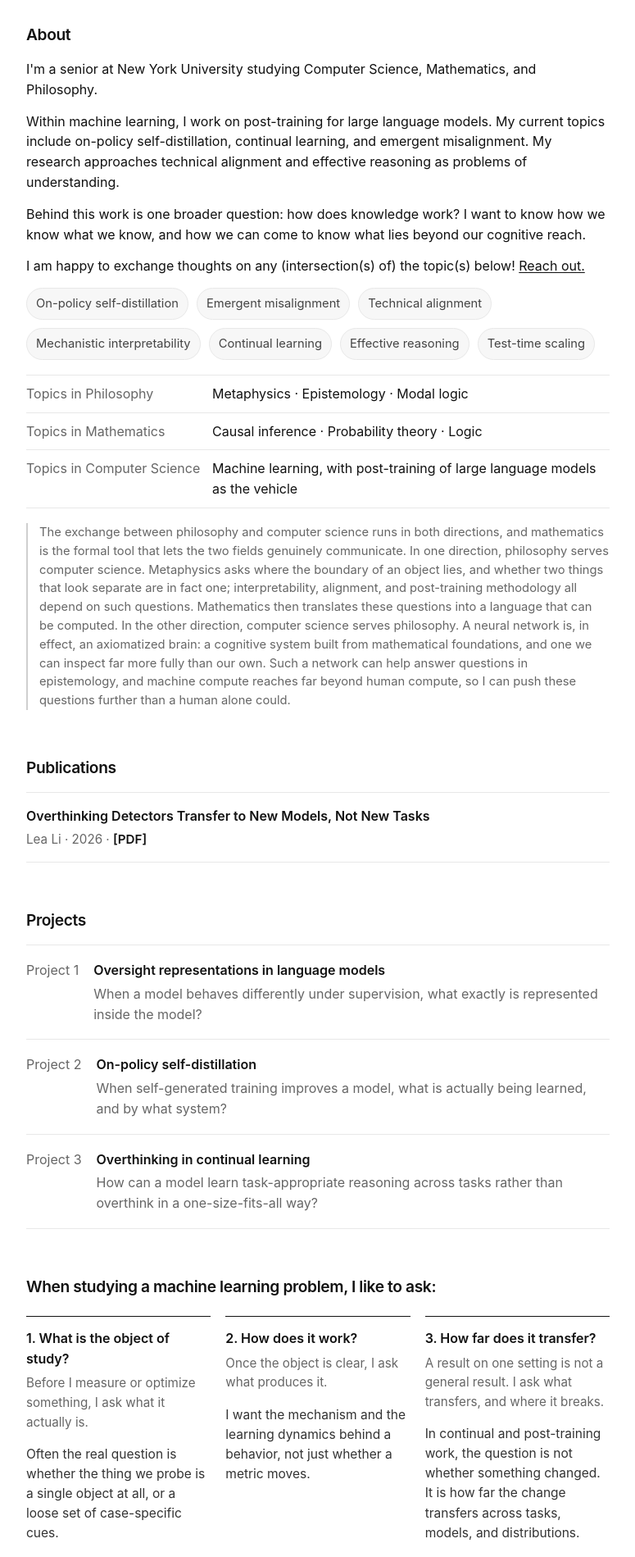
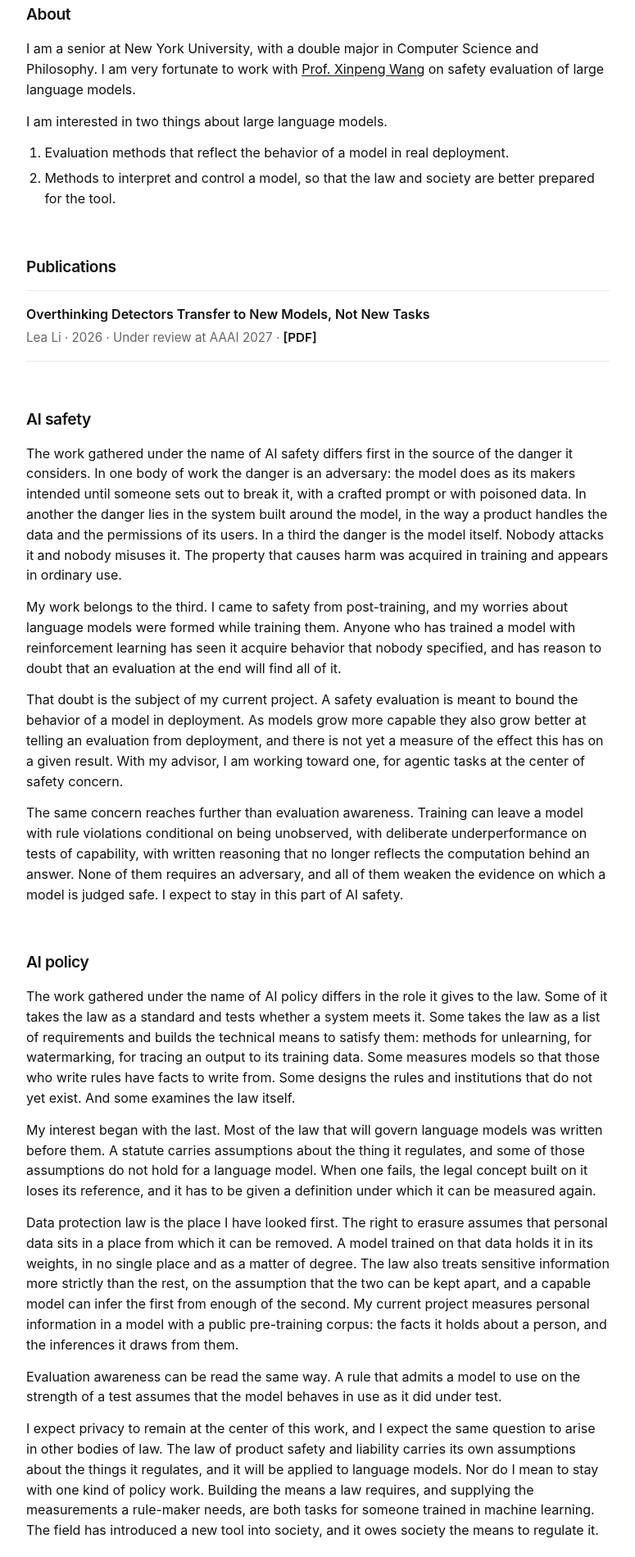
Before and after one commit to wawawalea/wawawalea.github.io, a plain HTML site: page index.html in a window 1280 px wide. Shown: the part 223-2122 px from the top of the page at 82% size, without its empty margins (252-1027 px from the left). Drawn offline with Linux system fonts and the light colour scheme.

Commit message:
Rewrite homepage around AI safety and AI policy
Replace the post-training material (keyword chips, topic table, old
projects, question triptych) with a short About, the publication, and
two sections that position the research within AI safety and AI policy.
Remove the Wittgenstein tagline and credit Prof. Xinpeng Wang.

Co-Authored-By: Claude Fable 5.2 <noreply@anthropic.com>
Claude-Session: https://claude.ai/code/session_01HpFtDvv9NHixfpmM2mFHLm

```diff
--- a/index.html
+++ b/index.html
@@ -3,15 +3,15 @@
 <head>
   <meta charset="UTF-8" />
   <meta name="viewport" content="width=device-width, initial-scale=1.0" />
-  <title>Lea Li (李冰睿) | NYU | LLM Research</title>
-  <meta name="description" content="Lea Li (李冰睿) is a student at New York University (NYU) studying Computer Science, Mathematics, and Philosophy. She studies how knowledge works: metaphysics, epistemology, probability theory, causal inference, and LLM research including technical alignment, mechanistic interpretability, continual learning, and reasoning." />
+  <title>Lea Li (李冰睿) | NYU | AI Safety and AI Policy</title>
+  <meta name="description" content="Lea Li (李冰睿) is a senior at New York University (NYU) in Computer Science and Philosophy. Her research is in AI safety and AI policy for large language models: evaluation awareness, and data protection law as applied to language models." />
   <meta name="author" content="Lea Li" />
   <link rel="canonical" href="https://wawawalea.github.io/" />
 
   <!-- Open Graph / social + richer indexing signals -->
   <meta property="og:type" content="profile" />
   <meta property="og:title" content="Lea Li (李冰睿) | NYU" />
-  <meta property="og:description" content="Lea Li, a student at NYU studying how knowledge works: philosophy, mathematics, and LLM research on alignment, interpretability, continual learning, and reasoning." />
+  <meta property="og:description" content="Lea Li, a senior at NYU in Computer Science and Philosophy. Research in AI safety and AI policy for large language models." />
   <meta property="og:url" content="https://wawawalea.github.io/" />
   <meta property="og:image" content="https://wawawalea.github.io/profile.png" />
   <meta property="profile:first_name" content="Lea" />
@@ -40,16 +40,12 @@
     },
     "knowsAbout": [
       "Large Language Models",
-      "Technical AI Alignment",
-      "Mechanistic Interpretability",
-      "Continual Learning",
-      "Reasoning",
-      "Metaphysics",
-      "Epistemology",
-      "Modal Logic",
-      "Probability Theory",
-      "Mathematical Logic",
-      "Causal Inference"
+      "AI Safety",
+      "AI Policy",
+      "Evaluation Awareness",
+      "Data Protection Law",
+      "Privacy in Machine Learning",
+      "Philosophy"
     ],
     "sameAs": [
       "https://github.com/wawawalea"
@@ -114,6 +110,8 @@
     .affil { margin-top: 8px; color: var(--muted); }
     .contact-line { color: var(--muted); margin-top: 8px; }
     .about p:last-child { margin-bottom: 0; }
+    .interests { margin: 0; padding-left: 1.4em; }
+    .interests li { margin-bottom: 6px; }
     .topics {
       margin: 18px 0;
       border-top: 1px solid var(--line);
@@ -298,9 +296,8 @@
       <div>
         <h1>
           Lea Li <span class="cn">李冰睿</span>
-          <span class="note"><em>&ldquo;The world is all that is the case.&rdquo;</em> (<a href="https://plato.stanford.edu/entries/wittgenstein/#TracLogiPhil" target="_blank" rel="noopener">TLP&nbsp;1</a>)</span>
         </h1>
-        <p class="affil">Student at NYU, interested in machine learning research built on large language models.</p>
+        <p class="affil">New York University. Research in AI safety and AI policy.</p>
         <p class="contact-line">
           <a href="mailto:bl3737@nyu.edu">bl3737@nyu.edu</a> &middot;
           <a href="https://github.com/wawawalea" target="_blank" rel="noopener">GitHub</a> &middot;
@@ -311,46 +308,12 @@
 
     <section class="about" id="about">
       <h2>About</h2>
-      <p>
-        I'm a senior at New York University studying Computer Science, Mathematics, and Philosophy.
-      </p>
-      <p>
-        Within machine learning, I work on post-training for large language models. My current topics include on-policy self-distillation, continual learning, and emergent misalignment. My research approaches technical alignment and effective reasoning as problems of understanding.
-      </p>
-      <p>
-        Behind this work is one broader question: how does knowledge work? I want to know how we know what we know, and how we can come to know what lies beyond our cognitive reach.
-      </p>
-      <p>
-        I am happy to exchange thoughts on any (intersection(s) of) the topic(s) below! <a href="mailto:bl3737@nyu.edu">Reach out.</a>
-      </p>
-      <div class="chips" aria-label="research keywords">
-        <span class="chip">On-policy self-distillation</span>
-        <span class="chip">Emergent misalignment</span>
-        <span class="chip">Technical alignment</span>
-        <span class="chip">Mechanistic interpretability</span>
-        <span class="chip">Continual learning</span>
-        <span class="chip">Effective reasoning</span>
-        <span class="chip">Test-time scaling</span>
-      </div>
-      <div class="topics" aria-label="topics of interest">
-        <div class="topic">
-          <div class="topic-field">Topics in Philosophy</div>
-          <div class="topic-list">Metaphysics &middot; Epistemology &middot; Modal logic</div>
-        </div>
-        <div class="topic">
-          <div class="topic-field">Topics in Mathematics</div>
-          <div class="topic-list">Causal inference &middot; Probability theory &middot; Logic</div>
-        </div>
-        <div class="topic">
-          <div class="topic-field">Topics in Computer Science</div>
-          <div class="topic-list">Machine learning, with post-training of large language models as the vehicle</div>
-        </div>
-      </div>
-      <p class="aside">
-        The exchange between philosophy and computer science runs in both directions, and mathematics is the formal tool that lets the two fields genuinely communicate. In one direction, philosophy serves computer science. Metaphysics asks where the boundary of an object lies, and whether two things that look separate are in fact one; interpretability, alignment, and post-training methodology all depend on such questions. Mathematics then translates these questions into a language that can be computed. In the other direction, computer science serves philosophy. A neural network is, in effect, an axiomatized brain: a cognitive system built from mathematical foundations, and one we can inspect far more fully than our own. Such a network can help answer questions in epistemology, and machine compute reaches far beyond human compute, so I can push these questions further than a human alone could.
-      </p>
-
-
+      <p>I am a senior at New York University, with a double major in Computer Science and Philosophy. I am very fortunate to work with <a href="https://xinpeng-wang.github.io/" target="_blank" rel="noopener">Prof. Xinpeng Wang</a> on safety evaluation of large language models.</p>
+      <p>I am interested in two things about large language models.</p>
+      <ol class="interests">
+        <li>Evaluation methods that reflect the behavior of a model in real deployment.</li>
+        <li>Methods to interpret and control a model, so that the law and society are better prepared for the tool.</li>
+      </ol>
     </section>
 
     <section id="publications">
@@ -359,96 +322,46 @@
         <div class="pub">
           <div class="pub-title">Overthinking Detectors Transfer to New Models, Not New Tasks</div>
           <div class="pub-meta">
-            Lea Li &middot; 2026 &middot;
+            Lea Li &middot; 2026 &middot; Under review at AAAI 2027 &middot;
             <a class="pub-link" href="overthinking-detectors-2026.pdf" target="_blank" rel="noopener">[PDF]</a>
           </div>
         </div>
       </div>
     </section>
 
-    <section id="projects">
-      <h2>Projects</h2>
-      <div class="project-list">
-        <div class="project">
-          <button class="project-toggle" aria-expanded="false">
-            <div class="project-row">
-              <span class="project-num">Project 1</span>
-              <div class="project-main">
-                <div class="project-title">Oversight representations in language models</div>
-                <div class="project-summary">When a model behaves differently under supervision, what exactly is represented inside the model?</div>
-              </div>
-            </div>
-          </button>
-          <div class="drawer">
-            <div class="drawer-inner">
-              <p class="detail"><span class="detail-label">Object</span>Whether “being supervised” is a unified internal object, or a loose family of context-specific cues and policies.</p>
-              <p class="detail"><span class="detail-label">Dynamics</span>How supervision-related signals appear across prompts and settings, and whether they mediate downstream behavior in a causally meaningful way.</p>
-              <p class="detail"><span class="detail-label">Adaptation</span>Whether any such structure generalizes across scenarios, or only works in the local environments where it was identified.</p>
-            </div>
-          </div>
-        </div>
-
-        <div class="project">
-          <button class="project-toggle" aria-expanded="false">
-            <div class="project-row">
-              <span class="project-num">Project 2</span>
-              <div class="project-main">
-                <div class="project-title">On-policy self-distillation</div>
-                <div class="project-summary">When self-generated training improves a model, what is actually being learned, and by what system?</div>
-              </div>
-            </div>
-          </button>
-          <div class="drawer">
-            <div class="drawer-inner">
-              <p class="detail"><span class="detail-label">Object</span>The effective learner is not just the parameter vector, but the closed loop formed by the model, prompts, sampling policy, generated data, and update rule.</p>
-              <p class="detail"><span class="detail-label">Dynamics</span>How on-policy data generation, selection, and optimization interact to amplify some behaviors while leaving others unchanged.</p>
-              <p class="detail"><span class="detail-label">Adaptation</span>To what extent the learned changes transfer beyond the exact prompts and distributions used to produce the training data.</p>
-            </div>
-          </div>
-        </div>
-
-        <div class="project">
-          <button class="project-toggle" aria-expanded="false">
-            <div class="project-row">
-              <span class="project-num">Project 3</span>
-              <div class="project-main">
-                <div class="project-title">Overthinking in continual learning</div>
-                <div class="project-summary">How can a model learn task-appropriate reasoning across tasks rather than overthink in a one-size-fits-all way?</div>
-              </div>
-            </div>
-          </button>
-          <div class="drawer">
-            <div class="drawer-inner">
-              <p class="detail"><span class="detail-label">Object</span>Overthinking is not a single fixed defect, but a task-relative computation policy involving when to continue, verify, or stop.</p>
-              <p class="detail"><span class="detail-label">Dynamics</span>How signals for efficient reasoning differ across tasks, and how those signals evolve as the model keeps learning new settings.</p>
-              <p class="detail"><span class="detail-label">Adaptation</span>Whether a model can acquire reasoning policies that remain effective across tasks without collapsing into one locally good but globally brittle rule.</p>
-            </div>
-          </div>
-        </div>
-      </div>
+    <section id="safety">
+      <h2>AI safety</h2>
+      <p>
+        The work gathered under the name of AI safety differs first in the source of the danger it considers. In one body of work the danger is an adversary: the model does as its makers intended until someone sets out to break it, with a crafted prompt or with poisoned data. In another the danger lies in the system built around the model, in the way a product handles the data and the permissions of its users. In a third the danger is the model itself. Nobody attacks it and nobody misuses it. The property that causes harm was acquired in training and appears in ordinary use.
+      </p>
+      <p>
+        My work belongs to the third. I came to safety from post-training, and my worries about language models were formed while training them. Anyone who has trained a model with reinforcement learning has seen it acquire behavior that nobody specified, and has reason to doubt that an evaluation at the end will find all of it.
+      </p>
+      <p>
+        That doubt is the subject of my current project. A safety evaluation is meant to bound the behavior of a model in deployment. As models grow more capable they also grow better at telling an evaluation from deployment, and there is not yet a measure of the effect this has on a given result. With my advisor, I am working toward one, for agentic tasks at the center of safety concern.
+      </p>
+      <p>
+        The same concern reaches further than evaluation awareness. Training can leave a model with rule violations conditional on being unobserved, with deliberate underperformance on tests of capability, with written reasoning that no longer reflects the computation behind an answer. None of them requires an adversary, and all of them weaken the evidence on which a model is judged safe. I expect to stay in this part of AI safety.
+      </p>
     </section>
 
-    <section id="questions">
-      <h2>When studying a machine learning problem, I like to ask:</h2>
-      <div class="triptych">
-        <div class="panel">
-          <div class="panel-title">1. What is the object of study?</div>
-          <div class="panel-sub">Before I measure or optimize something, I ask what it actually is.</div>
-          <p class="panel-text">Often the real question is whether the thing we probe is a single object at all, or a loose set of case-specific cues.</p>
-        </div>
-
-        <div class="panel">
-          <div class="panel-title">2. How does it work?</div>
-          <div class="panel-sub">Once the object is clear, I ask what produces it.</div>
-          <p class="panel-text">I want the mechanism and the learning dynamics behind a behavior, not just whether a metric moves.</p>
-        </div>
-
-        <div class="panel">
-          <div class="panel-title">3. How far does it transfer?</div>
-          <div class="panel-sub">A result on one setting is not a general result. I ask what transfers, and where it breaks.</div>
-          <p class="panel-text">In continual and post-training work, the question is not whether something changed. It is how far the change transfers across tasks, models, and distributions.</p>
-        </div>
-      </div>
+    <section id="policy">
+      <h2>AI policy</h2>
+      <p>
+        The work gathered under the name of AI policy differs in the role it gives to the law. Some of it takes the law as a standard and tests whether a system meets it. Some takes the law as a list of requirements and builds the technical means to satisfy them: methods for unlearning, for watermarking, for tracing an output to its training data. Some measures models so that those who write rules have facts to write from. Some designs the rules and institutions that do not yet exist. And some examines the law itself.
+      </p>
+      <p>
+        My interest began with the last. Most of the law that will govern language models was written before them. A statute carries assumptions about the thing it regulates, and some of those assumptions do not hold for a language model. When one fails, the legal concept built on it loses its reference, and it has to be given a definition under which it can be measured again.
+      </p>
+      <p>
+        Data protection law is the place I have looked first. The right to erasure assumes that personal data sits in a place from which it can be removed. A model trained on that data holds it in its weights, in no single place and as a matter of degree. The law also treats sensitive information more strictly than the rest, on the assumption that the two can be kept apart, and a capable model can infer the first from enough of the second. My current project measures personal information in a model with a public pre-training corpus: the facts it holds about a person, and the inferences it draws from them.
+      </p>
+      <p>
+        Evaluation awareness can be read the same way. A rule that admits a model to use on the strength of a test assumes that the model behaves in use as it did under test.
+      </p>
+      <p>
+        I expect privacy to remain at the center of this work, and I expect the same question to arise in other bodies of law. The law of product safety and liability carries its own assumptions about the things it regulates, and it will be applied to language models. Nor do I mean to stay with one kind of policy work. Building the means a law requires, and supplying the measurements a rule-maker needs, are both tasks for someone trained in machine learning. The field has introduced a new tool into society, and it owes society the means to regulate it.
+      </p>
     </section>
 
     <section id="contact">
```
